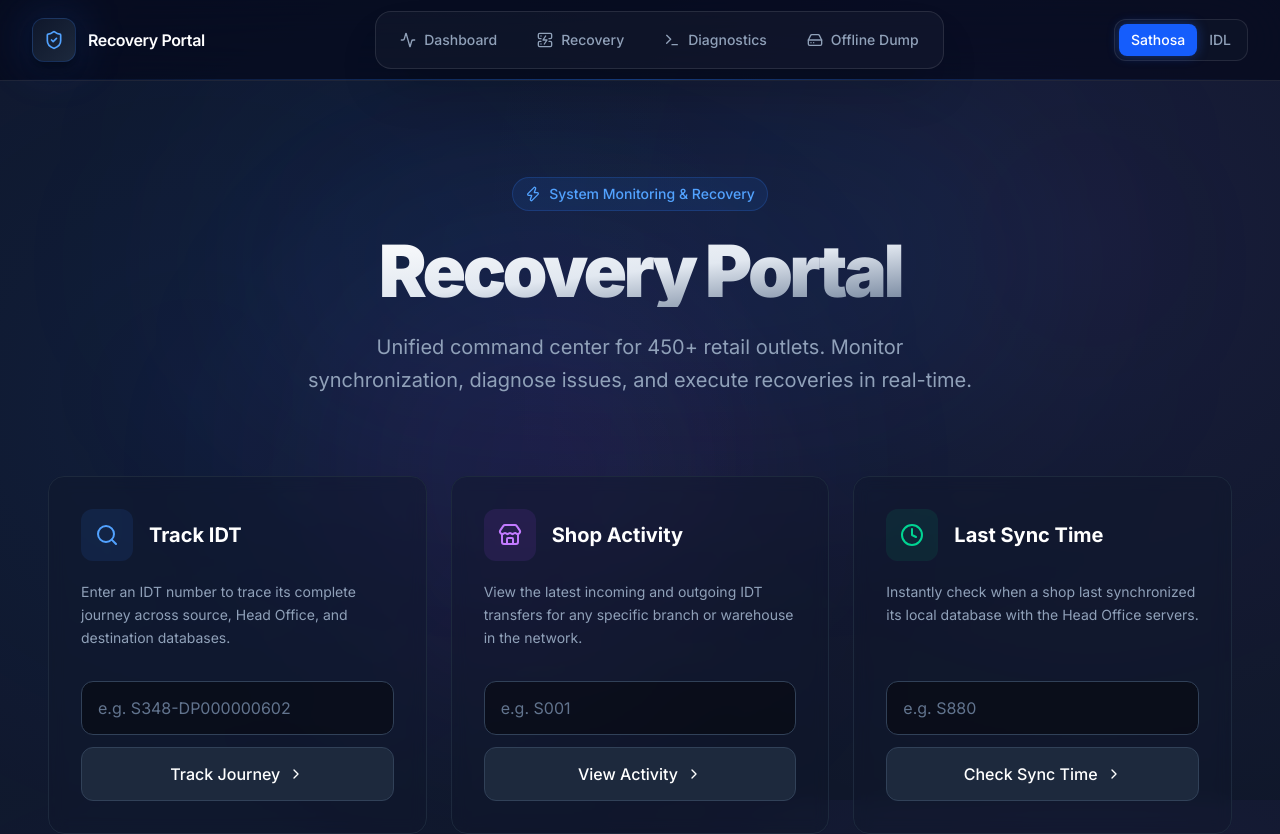
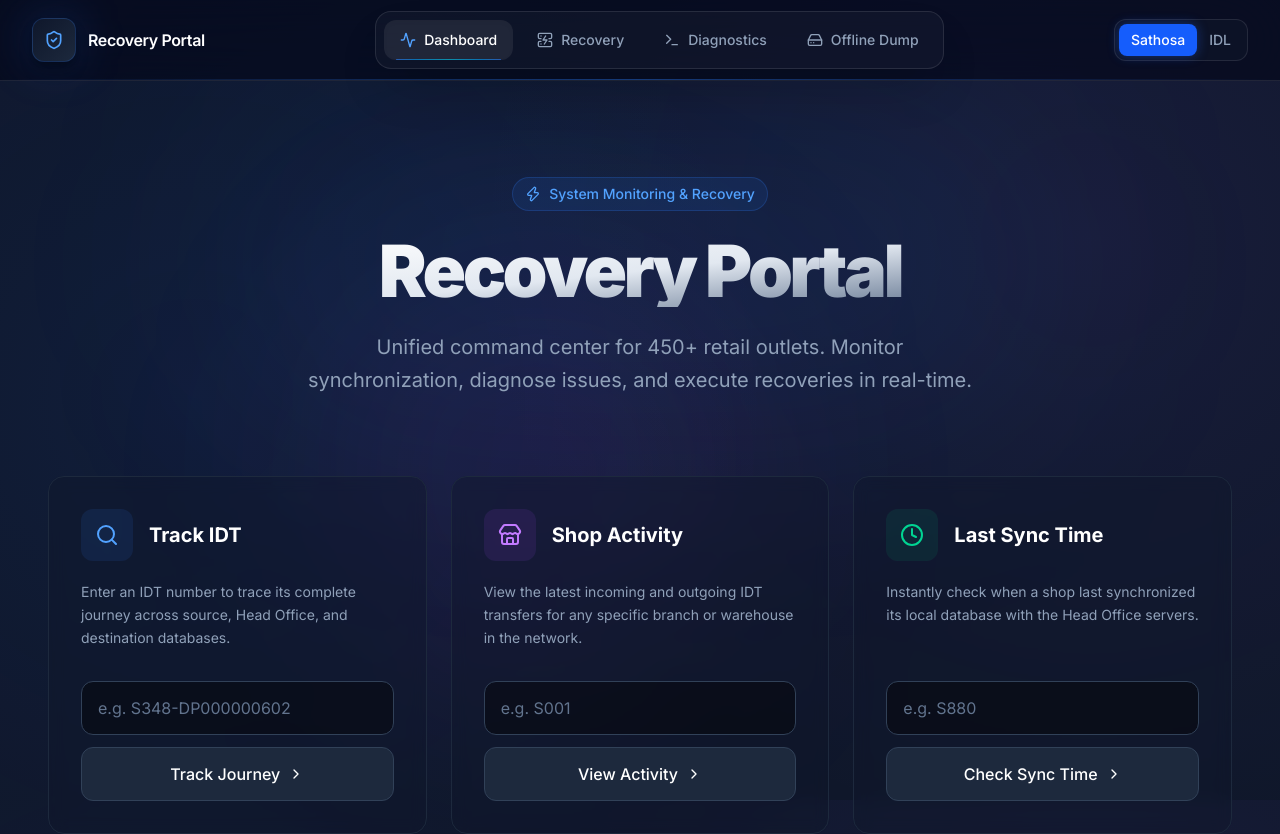
Before and after one commit to mavdranathunga/recovery-portal, a Next.js app: page / in a window 1280 px wide. Shown: the top 834 px of the page. Built offline with nearby package versions, Linux system fonts and the light colour scheme.

Commit message:
Hover the selected navbar

```diff
--- a/src/components/NavBar.tsx
+++ b/src/components/NavBar.tsx
@@ -1,8 +1,10 @@
 "use client";
 
 import Link from "next/link";
+import { usePathname } from "next/navigation";
 import { Activity, ShieldCheck, ServerCrash, HardDrive, Terminal, Building2 } from "lucide-react";
 import { useOrg } from "@/lib/OrgContext";
+
 
 const navItems = [
   {
@@ -29,6 +31,7 @@ const navItems = [
 
 export function NavBar() {
   const { org, setOrg } = useOrg();
+  const pathname = usePathname();
 
   const handleOrgChange = (newOrg: "sathosa" | "idl") => {
     setOrg(newOrg);
@@ -67,23 +70,38 @@ export function NavBar() {
           <div className="hidden md:flex items-center gap-2 rounded-2xl border border-white/10 bg-white/[0.03] p-2 shadow-2xl shadow-black/20">
             {navItems.map((item) => {
               const Icon = item.icon;
+              const isActive = item.href === "/"
+                ? pathname === "/"
+                : pathname.startsWith(item.href);
 
               return (
                 <Link
                   key={item.href}
                   href={item.href}
-                  className="group relative overflow-hidden flex items-center gap-2 rounded-xl px-4 py-2.5 text-sm font-medium text-slate-400 transition-all duration-300 hover:text-white hover:bg-white/[0.05]"
+                  className={`group relative overflow-hidden flex items-center gap-2 rounded-xl px-4 py-2.5 text-sm font-medium transition-all duration-300 ${
+                    isActive
+                      ? "text-white bg-white/[0.08] shadow-inner"
+                      : "text-slate-400 hover:text-white hover:bg-white/[0.05]"
+                  }`}
                 >
-                  {/* hover glow */}
-                  <div className="absolute inset-0 opacity-0 group-hover:opacity-100 transition-opacity duration-300 bg-gradient-to-r from-blue-500/10 via-cyan-500/10 to-transparent" />
+                  {/* active indicator glow */}
+                  {isActive && (
+                    <span className="absolute inset-x-3 bottom-0 h-px bg-gradient-to-r from-blue-500/60 via-cyan-400/60 to-blue-500/60 rounded-full" />
+                  )}
 
-                  <Icon className="relative h-4 w-4 transition-transform duration-300 group-hover:scale-110" />
+                  {/* hover glow (inactive only) */}
+                  {!isActive && (
+                    <div className="absolute inset-0 opacity-0 group-hover:opacity-100 transition-opacity duration-300 bg-gradient-to-r from-blue-500/10 via-cyan-500/10 to-transparent" />
+                  )}
+
+                  <Icon className={`relative h-4 w-4 transition-transform duration-300 group-hover:scale-110 ${isActive ? "text-blue-400" : ""}`} />
 
                   <span className="relative">{item.label}</span>
                 </Link>
               );
             })}
           </div>
+
 
           {/* Organization Switcher */}
           <div className="flex items-center gap-3">
```
